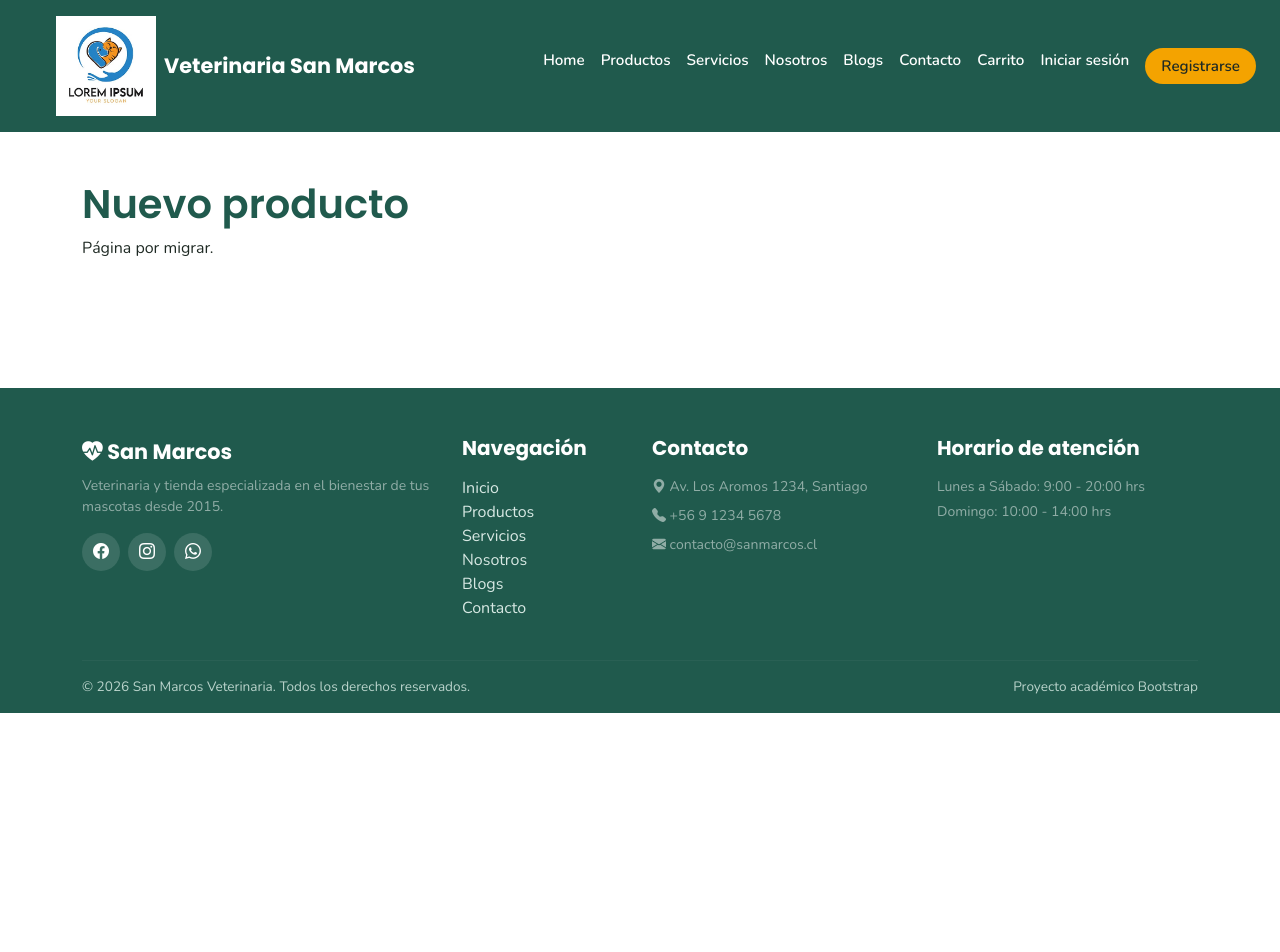
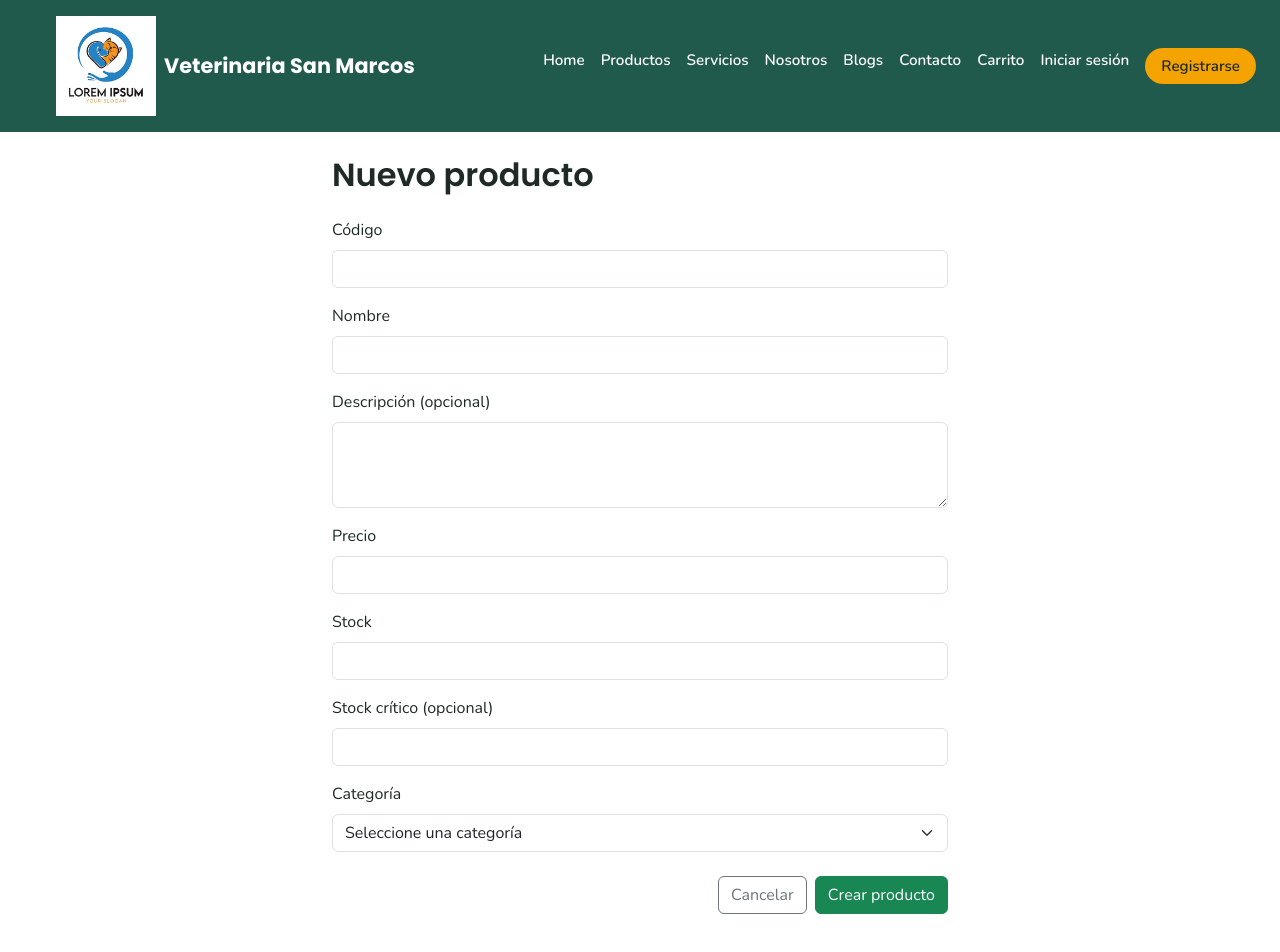
Before and after one commit to Bruno-M-M/projecto-veterinaria-react, a React (Vite) app: page /admin/productos/nuevo in a window 1280 px wide. Shown: the top 952 px of the page. Before the commit the page ends 800 px from the top, so only its background shows below. Built offline with nearby package versions, Linux system fonts and the light colour scheme.

Commit message:
feat: agrega formulario de nuevo producto con validaciones y unifica categorias

```diff
--- a/src/App.jsx
+++ b/src/App.jsx
@@ -6,6 +6,7 @@ import DetalleProducto from "./pages/DetalleProducto.jsx";
 import Carrito from "./pages/Carrito.jsx";
 import Pendiente from "./pages/Pendiente.jsx";
 import AdminProductos from "./pages/admin/AdminProductos.jsx";
+import NuevoProducto from "./pages/admin/NuevoProducto.jsx";
 
 const paginas = [
     ["servicios", "Servicios"],
@@ -26,7 +27,7 @@ function App() {
                     <Route path="producto/:codigo" element={<DetalleProducto />} />
                     <Route path="carrito" element={<Carrito />} />
                     <Route path="admin/productos" element={<AdminProductos />} />
-                    <Route path="admin/productos/nuevo" element={<Pendiente titulo="Nuevo producto" />} />
+                    <Route path="admin/productos/nuevo" element={<NuevoProducto />} />
                     {paginas.map(([ruta, titulo]) => (
                         <Route key={ruta} path={ruta} element={<Pendiente titulo={titulo} />} />
                     ))}
--- a/src/pages/Productos.jsx
+++ b/src/pages/Productos.jsx
@@ -2,20 +2,7 @@ import { useState } from "react";
 import ProductoCard from "../components/ProductoCard.jsx";
 import { useCarrito } from "../context/CarritoContext.jsx";
 import { useProductos } from "../context/ProductosContext.jsx";
-
-
-const CATEGORIAS = [
-    { valor: "todas", etiqueta: "Todas las categorías" },
-    { valor: "antibioticos", etiqueta: "Antibióticos" },
-    { valor: "antiparasitarios", etiqueta: "Antiparasitarios" },
-    { valor: "antiinflamatorios", etiqueta: "Antiinflamatorios" },
-    { valor: "dermatologia", etiqueta: "Dermatología" },
-    { valor: "digestivo", etiqueta: "Digestivo" },
-    { valor: "cardiaco", etiqueta: "Cardíaco" },
-    { valor: "analgesicos", etiqueta: "Analgésicos" },
-    { valor: "vacunas", etiqueta: "Vacunas" },
-    { valor: "suplementos", etiqueta: "Suplementos" }
-];
+import { CATEGORIAS } from "../data/categorias.js";
 
 function Productos() {
     const [categoria, setCategoria] = useState("todas");
@@ -37,6 +24,7 @@ function Productos() {
                     value={categoria}
                     onChange={(e) => setCategoria(e.target.value)}
                     >
+                        <option value="todas">Todas las categorías</option>
                         {CATEGORIAS.map((c) => (
                             <option key={c.valor} value={c.valor}>
                                 {c.etiqueta}
--- /dev/null
+++ b/src/pages/admin/NuevoProducto.jsx
@@ -0,0 +1,108 @@
+import { useState } from "react";
+import { Link, useNavigate } from "react-router-dom";
+import { Container, Form, Button } from "react-bootstrap";
+import { useProductos } from "../../context/ProductosContext.jsx";
+import { CATEGORIAS } from "../../data/categorias.js";
+import { validarProducto } from "../../utils/validarProducto.js";
+
+const FORMULARIO_VACIO = {
+    codigo: "",
+    nombre: "",
+    descripcion: "",
+    precio: "",
+    stock: "",
+    stockCritico: "",
+    categoria: "",
+};
+
+function NuevoProducto() {
+    const { productos, agregarProducto } = useProductos();
+    const navigate = useNavigate();
+    const [datos, setDatos] = useState(FORMULARIO_VACIO);
+    const [errores, setErrores] = useState({});
+
+    function manejarCambio(evento) {
+        const { name, value } = evento.target;
+        setDatos((actual) => ({ ...actual, [name]: value }));
+        setErrores((actual) => ({ ...actual, [name]: undefined }));
+    }
+
+    function manejarEnvio(evento) {
+        evento.preventDefault();
+
+        const erroresEncontrados = validarProducto(datos, productos);
+        if (Object.keys(erroresEncontrados).length > 0) {
+            setErrores(erroresEncontrados);
+            return;
+        }
+
+        const producto = {
+            codigo: datos.codigo.trim(),
+            nombre: datos.nombre.trim(),
+            descripcion: datos.descripcion.trim(),
+            precio: Number(datos.precio),
+            stock: Number(datos.stock),
+            categoria: datos.categoria,
+        };
+        if (datos.stockCritico.trim() !== "") {
+            producto.stockCritico = Number(datos.stockCritico);
+        }
+
+        agregarProducto(producto);
+        navigate("/admin/productos");
+    }
+
+    function campo(etiqueta, nombre, props) {
+        return (
+            <Form.Group className="mb-3" controlId={`campo-${nombre}`}>
+                <Form.Label>{etiqueta}</Form.Label>
+                <Form.Control
+                    name={nombre}
+                    value={datos[nombre]}
+                    onChange={manejarCambio}
+                    isInvalid={Boolean(errores[nombre])}
+                    {...props}
+                />
+                <Form.Control.Feedback type="invalid">{errores[nombre]}</Form.Control.Feedback>
+            </Form.Group>
+        );
+    }
+
+    return (
+        <Container as="section" className="py-4" style={{ maxWidth: 640 }}>
+            <h1 className="h2 mb-4">Nuevo producto</h1>
+
+            <Form noValidate onSubmit={manejarEnvio}>
+                {campo("Código", "codigo", { type: "text" })}
+                {campo("Nombre", "nombre", { type: "text" })}
+                {campo("Descripción (opcional)", "descripcion", { as: "textarea", rows: 3 })}
+                {campo("Precio", "precio", { type: "number", step: 10 })}
+                {campo("Stock", "stock", { type: "number", step: 1 })}
+                {campo("Stock crítico (opcional)", "stockCritico", { type: "number", step: 1 })}
+
+                <Form.Group className="mb-4" controlId="campo-categoria">
+                    <Form.Label>Categoría</Form.Label>
+                    <Form.Select
+                        name="categoria"
+                        value={datos.categoria}
+                        onChange={manejarCambio}
+                        isInvalid={Boolean(errores.categoria)}
+                    >
+                        <option value="">Seleccione una categoría</option>
+                        {CATEGORIAS.map((c) => (
+                            <option key={c.valor} value={c.valor}>{c.etiqueta}</option>
+                        ))}
+                    </Form.Select>
+                    <Form.Control.Feedback type="invalid">{errores.categoria}</Form.Control.Feedback>
+                </Form.Group>
+
+                <div className="d-flex justify-content-end gap-2">
+                    <Button as={Link} to="/admin/productos" variant="outline-secondary">Cancelar</Button>
+                    <Button type="submit" variant="success">Crear producto</Button>
+                </div>
+            </Form>
+        </Container>
+    );
+}
+
+export default NuevoProducto;
```
Also changed, not shown: 1 other file (tests, documents, lock files or other folders).
